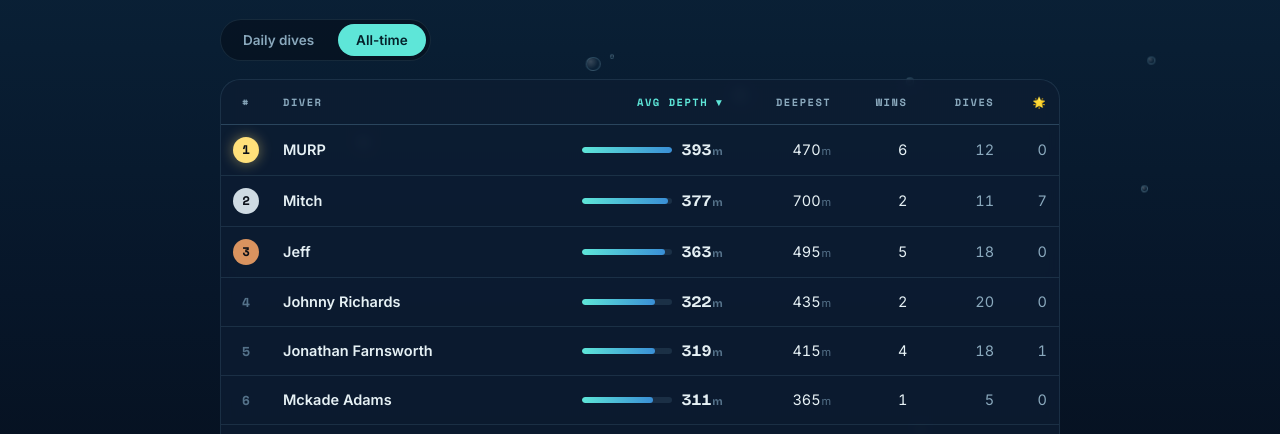
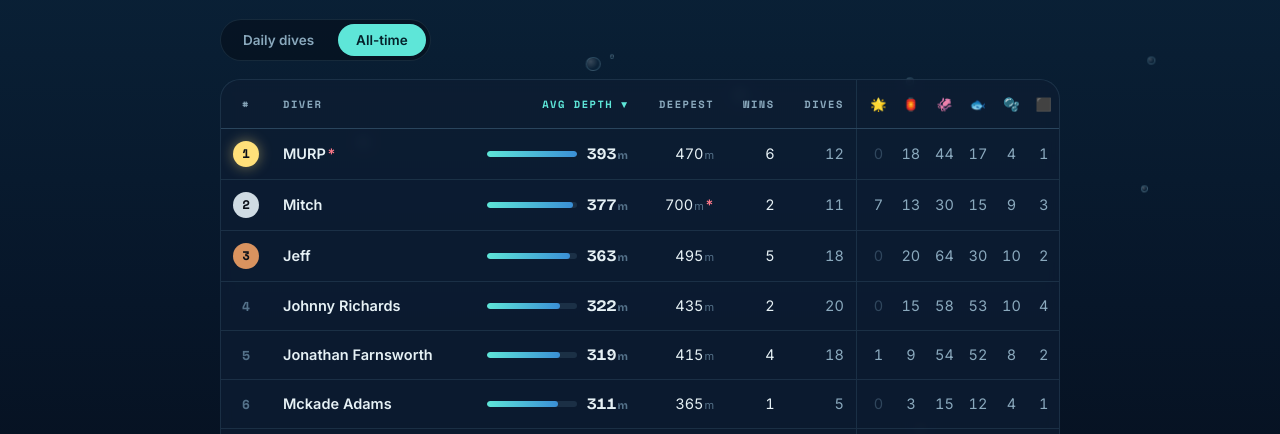
Before and after one commit to noahatslantapp/krillion, a plain HTML site: page index.html in a window 1280 px wide. Both pictures are taken after a click on the button "All-time". Shown: the part 362-796 px from the top of the page. Drawn offline with nearby package versions, Linux system fonts and the light colour scheme.

Commit message:
Per-tile columns, one-row legend, cheat asterisks

```diff
--- a/index.html
+++ b/index.html
@@ -93,6 +93,15 @@
   .unit{color:var(--faint);font-size:11px;margin-left:1px}
   .muted{color:var(--muted)}
 
+  .tscroll{overflow-x:auto}
+  td.who{white-space:nowrap}
+  th.tc{padding-left:6px;padding-right:6px;font-size:13px;letter-spacing:0;text-align:center}
+  td.tc{padding-left:6px;padding-right:6px;text-align:center;color:var(--muted)}
+  td.tc.z{color:var(--faint);opacity:.5}
+  th.tc.first,td.tc.first{border-left:1px solid var(--line);padding-left:12px}
+  .ast{color:var(--krill);font-weight:700;cursor:help;margin-left:1px}
+  .notes{padding:10px 16px 14px;border-top:1px solid var(--line);font-size:12px;color:var(--muted);display:flex;flex-wrap:wrap;gap:4px 18px}
+  .notes .ast{margin-right:3px}
   .shallow{padding:14px 16px;border-top:1px dashed var(--line2);font-size:13px;color:var(--muted)}
   .shallow b{color:var(--ink);font-weight:600}
 
@@ -112,8 +121,8 @@
   .tile.S{background:var(--t-S)}.tile.L{background:var(--t-L)}.tile.T{background:var(--t-T);box-shadow:0 0 10px rgba(255,224,122,.5)}
   .sc{min-width:64px;text-align:right}
 
-  .legend{display:flex;flex-wrap:wrap;gap:10px 18px;justify-content:center;margin-top:22px;font-size:12.5px;color:var(--muted)}
-  .legend span{display:flex;align-items:center;gap:7px}
+  .legend{display:flex;flex-wrap:nowrap;gap:16px;justify-content:center;margin-top:22px;font-size:12.5px;color:var(--muted);overflow-x:auto;white-space:nowrap;padding-bottom:4px}
+  .legend span{display:flex;align-items:center;gap:7px;flex:none}
   .legend .tile{width:20px;height:20px;font-size:11px}
 
   .err{padding:30px;text-align:center;color:var(--muted)}
@@ -121,7 +130,8 @@
   @media (max-width:640px){
     .records{grid-template-columns:1fr}
     .hide-sm{display:none}
-    .gauge{width:44px}
+    .gauge{display:none}
+    .legend{justify-content:flex-start;gap:12px;font-size:11.5px}
     th,td{padding:11px 8px}
     .row{grid-template-columns:30px 1fr auto;padding:11px 12px}
     .row .tiles{grid-column:2/4;grid-row:2}
@@ -152,19 +162,25 @@
   </div>
 
   <section class="panel" id="p-all">
-    <div class="card">
+    <div class="card"><div class="tscroll">
       <table>
         <thead><tr>
           <th class="rkh">#</th>
           <th class="l" data-k="name">Diver</th>
           <th data-k="avg">Avg depth</th>
-          <th data-k="best" class="hide-sm">Deepest</th>
+          <th data-k="best">Deepest</th>
           <th data-k="wins">Wins</th>
           <th data-k="dives">Dives</th>
-          <th data-k="stars" class="hide-sm" title="One in a krillion answers (100)">🌟</th>
+          <th data-k="T" class="tc first" title="One in a krillion (100)">🌟</th>
+          <th data-k="L" class="tc" title="Midnight zone (85)">🏮</th>
+          <th data-k="S" class="tc" title="Twilight zone (60)">🦑</th>
+          <th data-k="F" class="tc" title="Sunlight zone (30)">🐟</th>
+          <th data-k="B" class="tc" title="Surface (10)">🫧</th>
+          <th data-k="X" class="tc" title="No answer (0)">⬛</th>
         </tr></thead>
         <tbody id="tbody"></tbody>
-      </table>
+      </table></div>
+      <div class="notes" id="notes"></div>
       <div class="shallow" id="shallow"></div>
     </div>
     <div class="records" id="records"></div>
@@ -188,6 +204,14 @@
 const TILE = {X:["⬛","No answer",0],B:["🫧","Surface",10],F:["🐟","Sunlight zone",30],
   S:["🦑","Twilight zone",60],L:["🏮","Midnight zone",85],T:["🌟","One in a krillion",100]};
 const MIN_DIVES = 3;
+// Footnotes (asterisks). "name" marks a player's name everywhere it appears;
+// "best" marks a player's deepest dive.
+const NOTES = {
+  name: { "MURP": "MURP cheats" },
+  best: { "Mitch": "Mitch probably cheated" },
+};
+const ast = t => `<span class="ast" title="${esc(t)}">*</span>`;
+const nm = n => esc(n) + (NOTES.name[n] ? ast(NOTES.name[n]) : "");
 let DATA, sortKey = "avg", dayIdx = 0;
 
 const esc = s => String(s).replace(/[&<>"']/g, c => ({"&":"&amp;","<":"&lt;",">":"&gt;",'"':"&quot;","'":"&#39;"}[c]));
@@ -199,12 +223,11 @@ function stats(){
   for (const day of DATA.puzzles){
     const top = Math.max(...day.scores.map(s => s.score));
     for (const s of day.scores){
-      const r = p[s.name] ??= {name:s.name,dives:0,total:0,best:0,bestNum:0,wins:0,lanterns:0,stars:0};
+      const r = p[s.name] ??= {name:s.name,dives:0,total:0,best:0,bestNum:0,wins:0,T:0,L:0,S:0,F:0,B:0,X:0};
       r.dives++; r.total += s.score;
       if (s.score > r.best){ r.best = s.score; r.bestNum = day.num; }
       if (s.score === top && day.scores.length > 1) r.wins++;
-      r.lanterns += [...(s.tiles||"")].filter(c => c === "L" || c === "T").length;
-      r.stars += [...(s.tiles||"")].filter(c => c === "T").length;
+      for (const c of (s.tiles || "")) if (c in r) r[c]++;
     }
   }
   return Object.values(p).map(r => ({...r, avg: r.total / r.dives}));
@@ -218,11 +241,11 @@ function renderRecords(all){
   const mostWins = [...all].sort((a,b) => b.wins - a.wins || b.avg - a.avg)[0];
   document.getElementById("records").innerHTML = `
     <div class="rec"><span class="ico">🌊</span><div class="k">Deepest dive ever</div>
-      <div class="v">${deep.score}<small>m</small></div><div class="w">${esc(deep.name)} · #${deep.num}</div></div>
+      <div class="v">${deep.score}<small>m</small></div><div class="w">${nm(deep.name)} · #${deep.num}${NOTES.best[deep.name] ? ast(NOTES.best[deep.name]) : ""}</div></div>
     <div class="rec"><span class="ico">🦐</span><div class="k">Krill of the day · #${latest.num}</div>
-      <div class="v">${champ.score}<small>m</small></div><div class="w">${esc(ties.join(" & "))}</div></div>
+      <div class="v">${champ.score}<small>m</small></div><div class="w">${ties.map(nm).join(" &amp; ")}</div></div>
     <div class="rec"><span class="ico">⚓</span><div class="k">Most daily wins</div>
-      <div class="v">${mostWins.wins}<small> wins</small></div><div class="w">${esc(mostWins.name)}</div></div>`;
+      <div class="v">${mostWins.wins}<small> wins</small></div><div class="w">${nm(mostWins.name)}</div></div>`;
 }
 
 function renderTable(all){
@@ -233,17 +256,20 @@ function renderTable(all){
   document.getElementById("tbody").innerHTML = q.map((r,i) => `
     <tr>
       <td class="rk">${i < 3 && sortKey !== "name" ? `<span class="medal m${i+1}">${i+1}</span>` : i+1}</td>
-      <td class="l who">${esc(r.name)}</td>
+      <td class="l who">${nm(r.name)}</td>
       <td><div class="avgcell"><span class="gauge"><i style="width:${(r.avg/maxAvg*100).toFixed(1)}%"></i></span>
         <span class="num">${Math.round(r.avg)}<span class="unit">m</span></span></div></td>
-      <td class="hide-sm">${r.best}<span class="unit">m</span></td>
+      <td>${r.best}<span class="unit">m</span>${NOTES.best[r.name] ? ast(NOTES.best[r.name]) : ""}</td>
       <td>${r.wins}</td>
       <td class="muted">${r.dives}</td>
-      <td class="hide-sm muted">${r.stars}</td>
+      ${["T","L","S","F","B","X"].map((c,j) => `<td class="tc${j ? "" : " first"}${r[c] ? "" : " z"}">${r[c]}</td>`).join("")}
     </tr>`).join("");
   document.querySelectorAll("th[data-k]").forEach(th => th.classList.toggle("sorted", th.dataset.k === sortKey));
+  const notes = [...Object.values(NOTES.best), ...Object.values(NOTES.name)];
+  document.getElementById("notes").innerHTML = notes.map(t => `<span>${ast(t)}${esc(t)}</span>`).join("");
+  document.getElementById("notes").style.display = notes.length ? "" : "none";
   document.getElementById("shallow").innerHTML = sh.length
-    ? `<b>Still in the shallows</b> (fewer than ${MIN_DIVES} dives): ` + sh.sort((a,b)=>b.avg-a.avg).map(r => `${esc(r.name)} ${Math.round(r.avg)}m`).join(" · ")
+    ? `<b>Still in the shallows</b> (fewer than ${MIN_DIVES} dives): ` + sh.sort((a,b)=>b.avg-a.avg).map(r => `${nm(r.name)} ${Math.round(r.avg)}m`).join(" · ")
     : "";
   document.getElementById("shallow").style.display = sh.length ? "" : "none";
 }
@@ -259,7 +285,7 @@ function renderDay(){
     if (s.score !== last){ rank = i + 1; last = s.score; }
     const medal = rank <= 3 ? `<span class="medal m${rank}">${rank}</span>` : `<span class="rk">${rank}</span>`;
     return `<div class="row ${rank === 1 ? "top" : ""}">
-      <div class="rk">${medal}</div><div class="who">${esc(s.name)}</div>${tiles(s.tiles)}
+      <div class="rk">${medal}</div><div class="who">${nm(s.name)}</div>${tiles(s.tiles)}
       <div class="sc"><span class="num">${s.score}</span><span class="unit">m</span></div></div>`;
   }).join("");
 }
```
